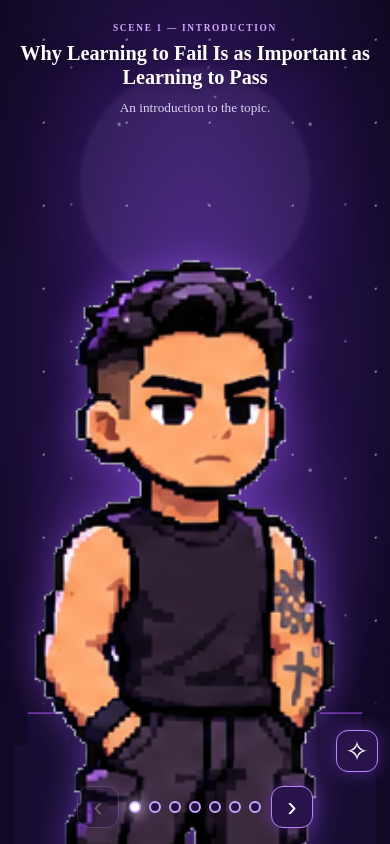
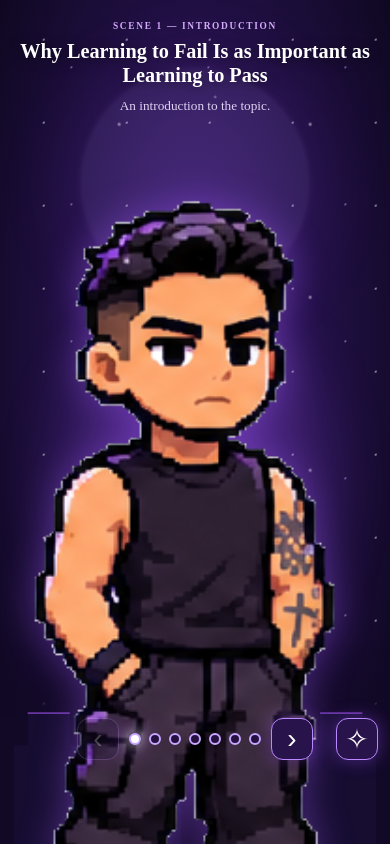
Before and after one commit to BadiLuizaga/learning-to-fail, a Next.js app: page / in a window 390 px wide. Built offline with nearby package versions, Linux system fonts and the light colour scheme.

Commit message:
actualización

```diff
--- a/src/app/globals.css
+++ b/src/app/globals.css
@@ -8,6 +8,8 @@
   --avatar-bottom: 3%;
   --avatar-x: 50%;
   --card: 100px;
+  /* Altura de la barra de botones: deja libre la franja inferior (insignia de Netlify, barra del iPhone) */
+  --controls-bottom: calc(84px + env(safe-area-inset-bottom, 0px));
 }
 
 * { box-sizing: border-box; }
@@ -92,7 +94,7 @@ body { background: var(--bg); }
 .stage {
   position: relative;
   z-index: 1;
-  height: calc(100svh - 80px);
+  height: calc(100svh - var(--controls-bottom) - 56px);
   min-height: 300px;
 }
 
@@ -209,7 +211,7 @@ body { background: var(--bg); }
 .controls {
   position: absolute;
   z-index: 4;
-  bottom: 24px;
+  bottom: var(--controls-bottom);
   left: 50%;
   transform: translateX(-50%);
   display: flex;
@@ -240,7 +242,7 @@ body { background: var(--bg); }
   cursor: pointer;
 }
 .dots button.active { background: #fff; box-shadow: 0 0 14px #fff, 0 0 24px #a95aff; }
-.summon { position: absolute; z-index: 4; right: 25px; bottom: 24px; }
+.summon { position: absolute; z-index: 4; right: 25px; bottom: var(--controls-bottom); }
 
 /* ───────────── Animaciones ───────────── */
 @keyframes pulse { to { opacity: 1; transform: scale(1.15); } }
@@ -285,16 +287,15 @@ body { background: var(--bg); }
 }
 
 @media (max-width: 600px) {
-  .controls { gap: 10px; bottom: 16px; }
+  .controls { gap: 10px; }
   .dots { gap: 8px; }
-  .summon { right: 12px; bottom: 72px; }
+  .summon { right: 12px; }
 }
 
 /* Celulares en horizontal (poca altura) */
 @media (max-height: 480px) and (orientation: landscape) {
-  .stage { --avatar-h: 72svh; height: calc(100svh - 64px); }
+  :root { --controls-bottom: calc(64px + env(safe-area-inset-bottom, 0px)); }
+  .stage { --avatar-h: 66svh; }
   .scene-copy { bottom: 4%; max-width: 32vw; }
   .scene-copy p { display: none; }
-  .controls { bottom: 10px; }
-  .summon { bottom: 10px; }
 }
--- a/src/app/page.tsx
+++ b/src/app/page.tsx
@@ -124,7 +124,9 @@ function measureLayout(anchor: HTMLElement, avatar: HTMLElement): CardLayout {
 
   const roomX = Math.min(ax, vw - ax) - half - margin;
   const roomUp = ay - half - margin;
-  const roomDown = vh - 80 - ay - half - margin; // deja libre la barra de controles
+  // Deja libre la barra de botones
+  const controlsTop = document.querySelector(".controls")?.getBoundingClientRect().top ?? vh - 80;
+  const roomDown = controlsTop - ay - half - margin;
 
   const midX = Math.max(0, Math.min(w / 2 + card * 0.65, roomX));
   // Ancho disponible para el texto de la escena sin chocar con los emojis de la izquierda
```
Also changed, not shown: Claude outputs/btns.png (added).
